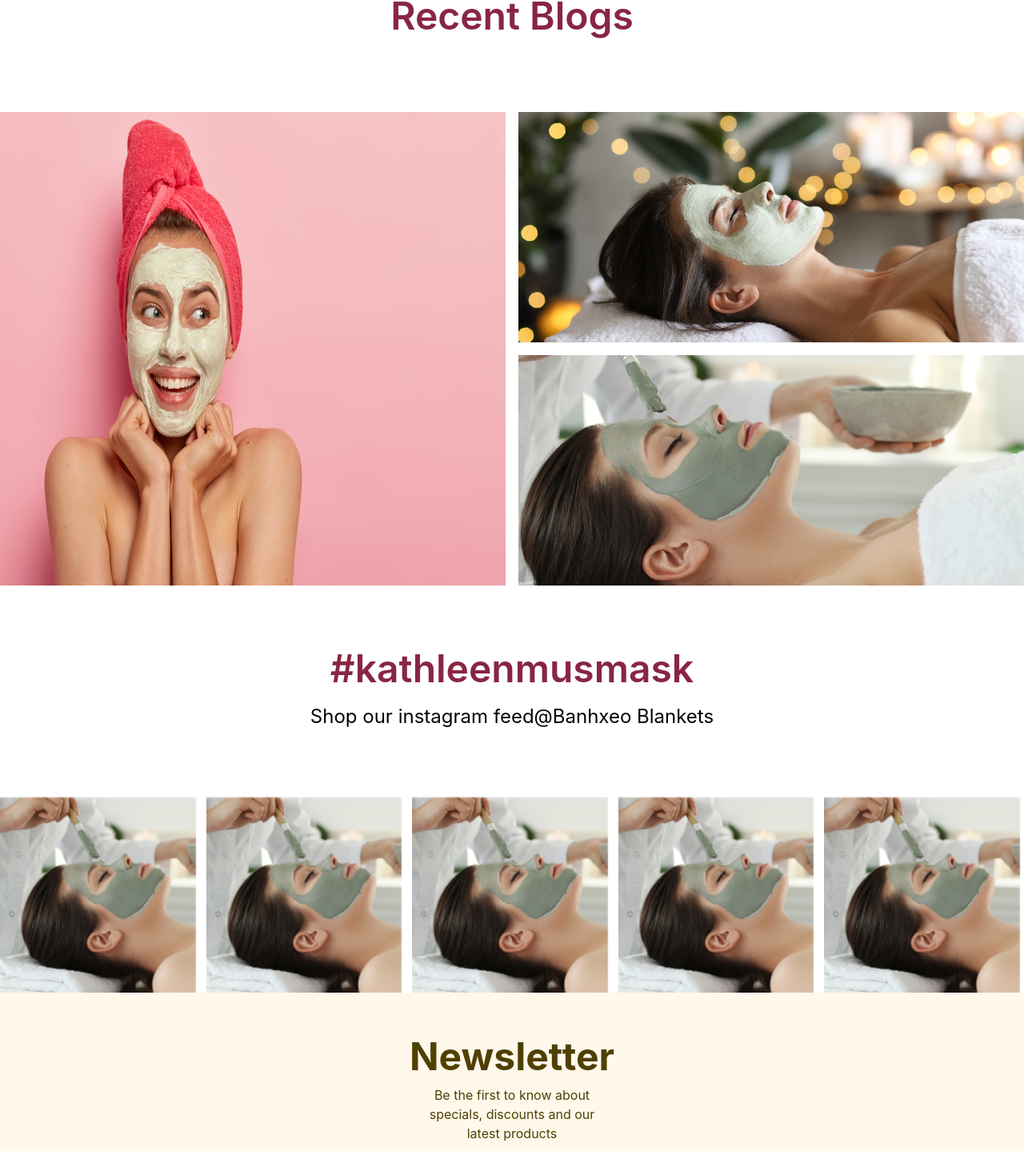
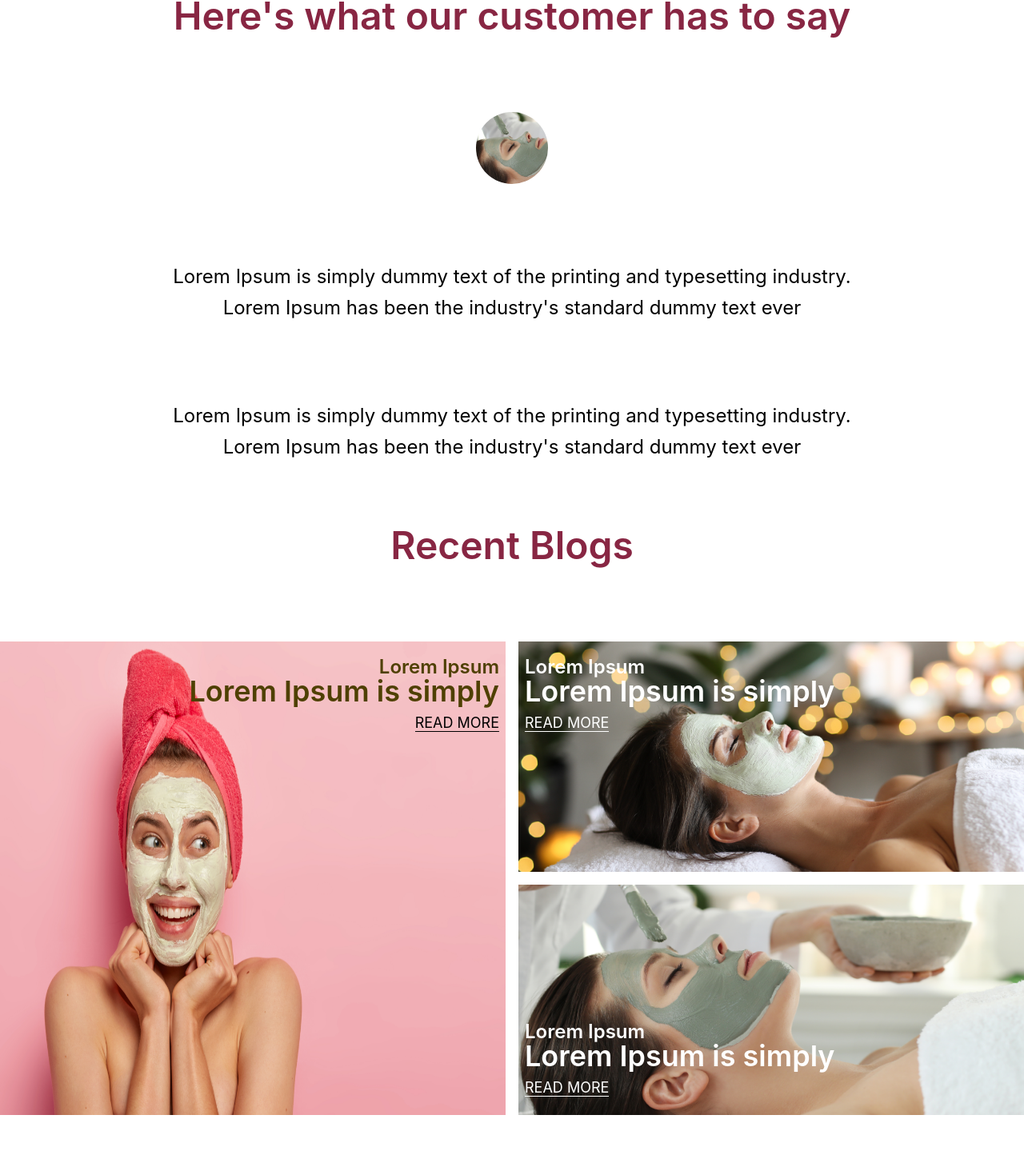
Before and after one commit to iazadur/Kathleen, a React (Create React App) app: page / in a window 1280 px wide. Shown: the part 3157-4596 px from the top of the page at 80% size. Built offline with nearby package versions, Linux system fonts and the light colour scheme.

Commit message:
customer says

```diff
--- a/src/App.js
+++ b/src/App.js
@@ -1,4 +1,5 @@
 import './App.css';
+import CustomerSay from './components/CustomerSay';
 import Footer from './components/Footer';
 import Gallary from './components/Gallary';
 import Hero from './components/Hero';
@@ -23,6 +24,7 @@ function App() {
       <Features />
       <TextCard heading={text[2]} paragraph={text[3]} />
       <ProductDetails />
+      <CustomerSay />
       <RecentBlog />
       <Gallary />
       <NewsLetter />
--- /dev/null
+++ b/src/components/CustomerSay.jsx
@@ -0,0 +1,19 @@
+import React from 'react';
+import TextCard from './Shared/TextCard';
+import customer from '../assert/customer.png'
+
+const CustomerSay = () => {
+    return (
+        <>
+            <TextCard heading={"Here's what our customer has to say"}/>
+            <div className="flex justify-center">
+                <img src={customer} className='rounded-full' alt="" />
+            </div>
+            <TextCard paragraph={"Lorem Ipsum is simply dummy text of the printing and typesetting industry. Lorem Ipsum has been the industry's standard dummy text ever"}/>
+
+            <TextCard paragraph={"Lorem Ipsum is simply dummy text of the printing and typesetting industry. Lorem Ipsum has been the industry's standard dummy text ever"}/>
+        </>
+    );
+};
+
+export default CustomerSay;
--- a/src/components/RecentBlog.jsx
+++ b/src/components/RecentBlog.jsx
@@ -9,16 +9,31 @@ const RecentBlog = () => {
         <>
             <TextCard heading={"Recent Blogs"} />
             <div className="container m-auto">
-                <div className="grid grid-cols-2 gap-4 h-auto">
-                    <div className="">
-<img src={blog1} alt="" className='h-full w-full' />
+                <div className="grid grid-cols-1 md:grid-cols-2 gap-4 h-auto">
+                    <div className=" relative">
+                        <img src={blog1} alt="" className='h-full w-full' />
+                        <div className=" absolute top-0 right-0 text-right px-2 mt-5">
+                            <p className='text24 font-semibold leading-none'>Lorem Ipsum </p>
+                            <h3 className='text-4xl font-semibold leading-none mb-2'>Lorem Ipsum is simply</h3>
+                            <a href="/" className='border-b border-black text-black text-lg text-normal'>READ MORE</a>
+                        </div>
                     </div>
                     <div className="grid grid-cols-1 gap-4">
-                        <div className="" >
+                        <div className="relative" >
                             <img src={blog2} className='h-72 w-full' alt="" />
+                            <div className=" absolute top-0 left-0 text-left px-2 mt-5 text-white">
+                                <p className='text24 font-semibold leading-none'>Lorem Ipsum </p>
+                                <h3 className='text-4xl font-semibold leading-none mb-2'>Lorem Ipsum is simply</h3>
+                                <a href="/" className='border-b border-white  text-lg text-normal'>READ MORE</a>
+                            </div>
                         </div>
-                        <div className="" >
+                        <div className="relative" >
                             <img className='h-72 w-full' src={blog3} alt="" />
+                            <div className=" absolute bottom-0 left-0 text-left px-2 mb-5 text-white">
+                                <p className='text24 font-semibold leading-none'>Lorem Ipsum </p>
+                                <h3 className='text-4xl font-semibold leading-none mb-2'>Lorem Ipsum is simply</h3>
+                                <a href="/" className='border-b border-white  text-lg text-normal'>READ MORE</a>
+                            </div>
                         </div>
                     </div>
                 </div>
```
Also changed, not shown: src/assert/customer.png (added).
